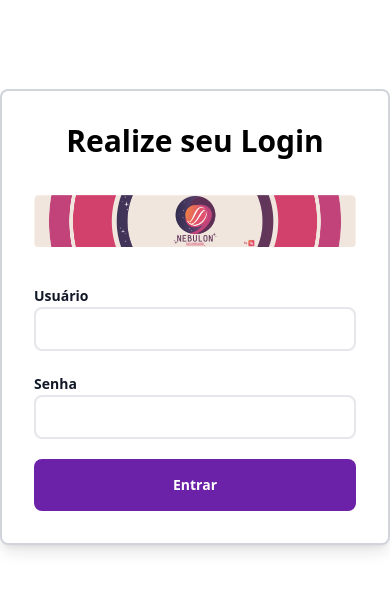
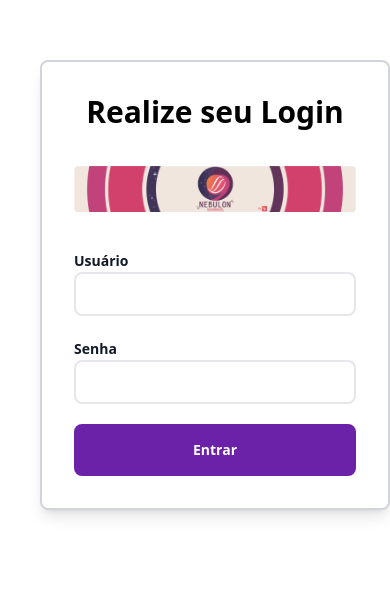
Before and after one commit to Byte-Boost/Frontend_Nebulon, a Next.js app: page / in a window 390 px wide. Shown: the part 137-728 px from the top of the page. Built offline with nearby package versions, Linux system fonts and the light colour scheme.

Commit message:
[style]: made form cards responsive

```diff
--- a/src/modules/form_card/index.tsx
+++ b/src/modules/form_card/index.tsx
@@ -4,9 +4,9 @@ import '@/app/globals.css'
 
 const FormCard = ({children}: any) => {
   return (
-    <div className="flex justify-center items-center h-screen">
-      <div className="mt-8 w-full max-w-lg">
-        <Card className="mt-8 flex justify-center items-center border-2 border-gray-300 rounded-lg bg-white shadow-lg p-8">
+    <div className="flex justify-center items-center h-screen md:w-screen  pl-10">
+      <div className="grid w-full max-w-lg h-full  justify-center items-center">
+        <Card className=" flex justify-center items-center border-2 border-gray-300 rounded-lg bg-white shadow-lg p-8">
             {children}
         </Card>
       </div>
--- a/src/pages/adicionar/cliente/index.tsx
+++ b/src/pages/adicionar/cliente/index.tsx
@@ -89,7 +89,7 @@ export default function Home() {
           </div>
 
           <div>
-              <Label htmlFor="segment" value="Segment:" className="font-bold" />
+              <Label htmlFor="segment" value="Área de atuação:" className="font-bold" />
               <div className="border-2 rounded-lg shadow-inner">
                 <TextInput id="segment" type="text" name="segment" value={cliente.segment} onChange={handleChange} required />
               </div>
```
